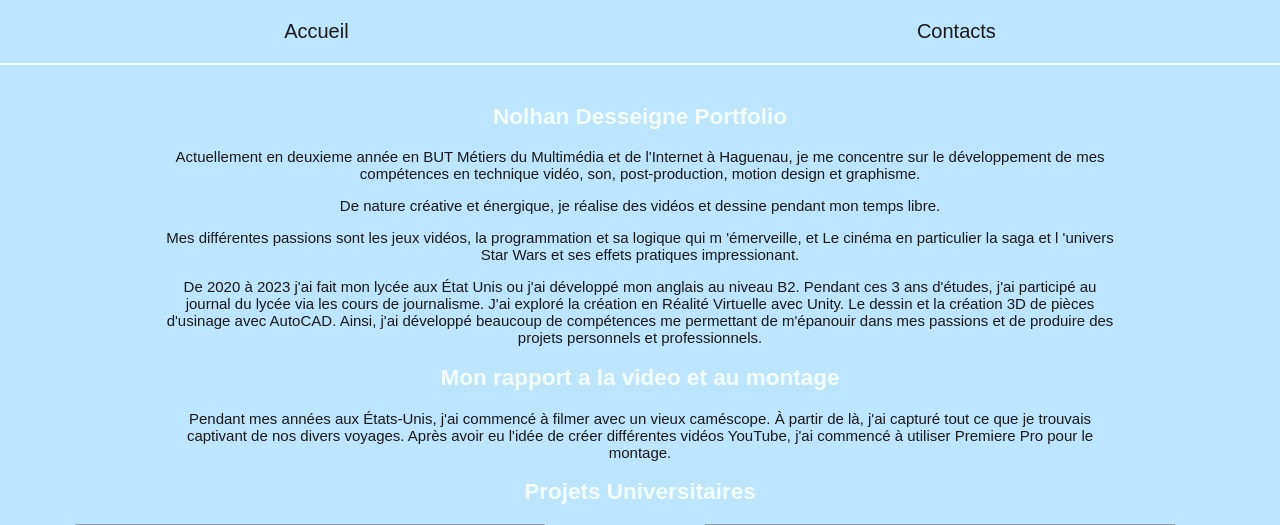
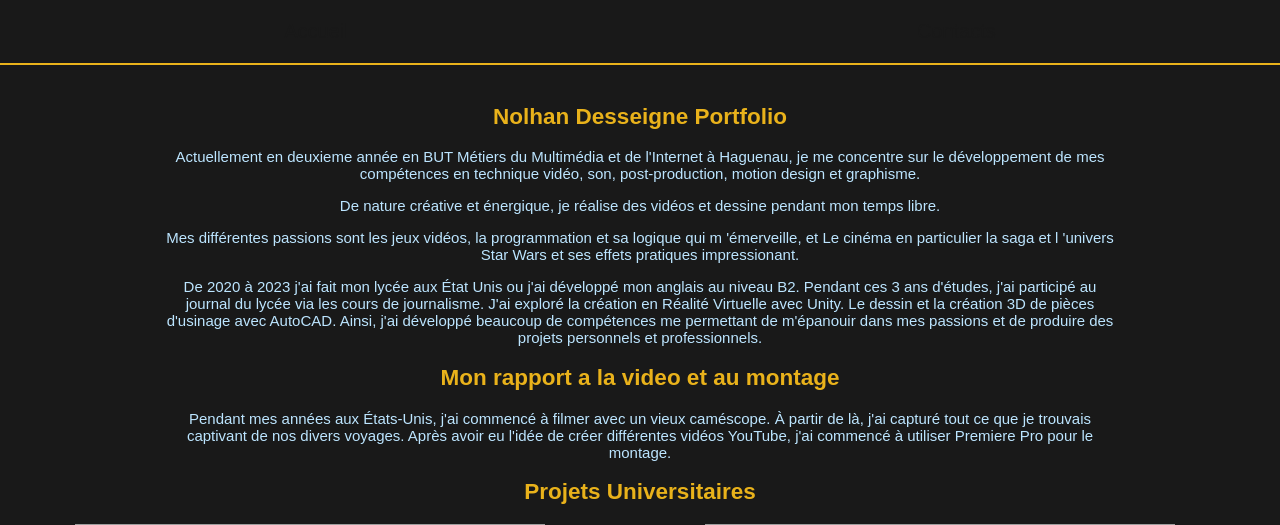
Before and after one commit to FantomeeD/portfolioo, a PHP site: page / in a window 1280 px wide. Shown: the top 525 px of the page. Run offline with PHP 8.4, Linux system fonts and the light colour scheme; grey boxes are pictures that could not be loaded.

Commit message:
changementdecouleur

```diff
--- a/css/stylesheet.css
+++ b/css/stylesheet.css
@@ -1,14 +1,14 @@
 * {
 	scroll-behavior: smooth;
 	scrollbar-width: auto;
-	scrollbar-color: #bce5ff #000000;
+	scrollbar-color: rgb(233, 178, 27) #000000;
 }
 
 body {
 	font-size: 15px;
 	font-family: Arial, Helvetica, sans-serif;
 	margin: auto;
-	background-color: #bce5ff;
+	background-color: rgb(25, 25, 25);
 }
 
 /*---COMMUN---*/
@@ -46,7 +46,7 @@ a {
 }
 
 main a {
-	color: #f2feff;
+	color: rgb(233, 178, 27);
 	display: flex;
 	justify-content: center;
 	text-decoration: underline;
@@ -55,7 +55,7 @@ main a {
 .btn {
 	height: 70px;
 	width: 70px;
-	background: #f2feff;
+	background: rgb(233, 178, 27);
 	text-decoration: none;
 	color: rgb(25, 25, 25);
 	opacity: 50%;
@@ -77,7 +77,7 @@ main a {
 main,
 header,
 footer {
-	background-color: #bce5ff;
+	background-color: rgb(25, 25, 25);
 	padding: 20px;
 	margin: auto;
 }
@@ -85,7 +85,7 @@ footer {
 /*---HEADER---*/
 
 header {
-	border-bottom: 2px solid #f2feff;
+	border-bottom: 2px solid rgb(233, 178, 27);
 	padding: 0px;
 	padding-bottom: 20px;
 	font-size: 20px;
@@ -103,23 +103,23 @@ header {
 
 .main-nav a:hover,
 .sub-nav a:hover {
-	color: #f2feff;
+	color: rgb(233, 178, 27);
 }
 
 /*---MAIN---*/
 
 main {
-	color: rgb(25, 25, 25);
+	color: #bce5ff;
 }
 
 h1 {
-	color: #f2feff;
+	color: rgb(233, 178, 27);
 	display: flex;
 	justify-content: center;
 }
 
 h2 {
-	color: #f2feff;
+	color: rgb(233, 178, 27);
 	display: flex;
 	justify-content: center;
 }
@@ -147,7 +147,7 @@ figcaption {
 footer {
 	background-color: #bce5ff;
 	color: rgb(25, 25, 25);
-	border-top: 2px solid #f2feff;
+	border-top: 2px solid rgb(233, 178, 27);
 }
 
 .sub-nav {
```
